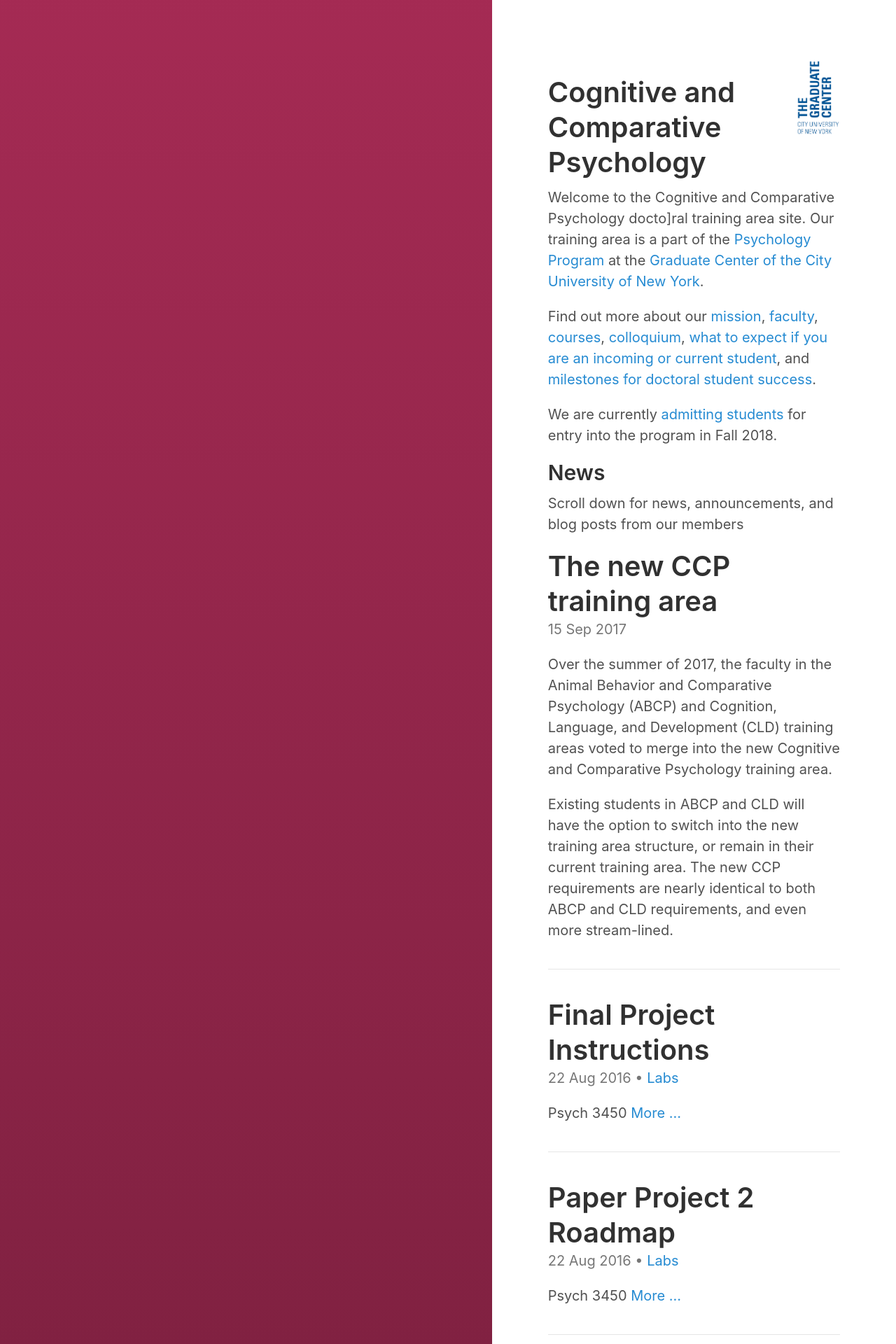
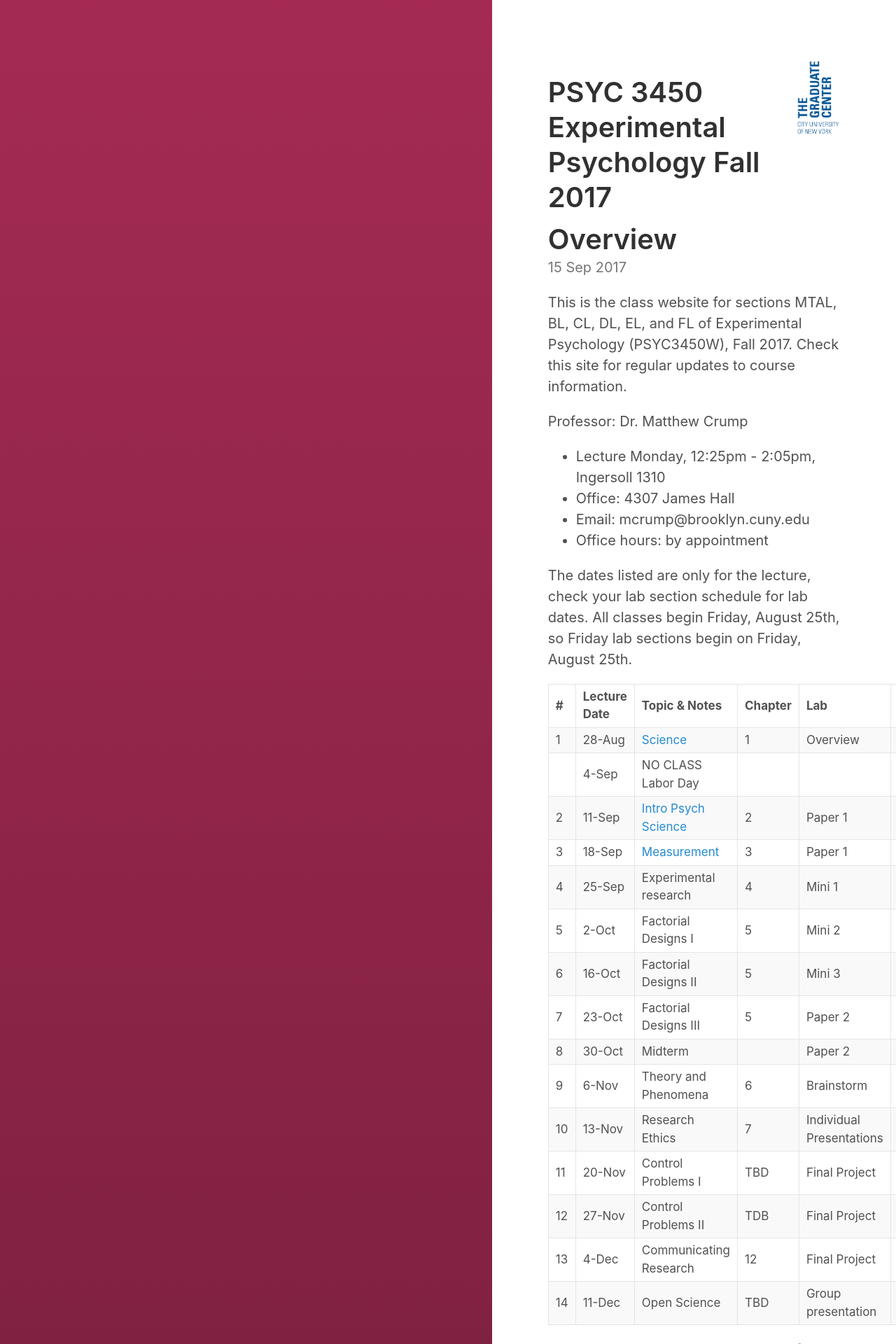
Before and after one commit to enriquepouget/psyc3450, a Jekyll site: the page built from index.html, in a window 1280 px wide. Shown: the top 1920 px of the page at 70% size. Built offline with Jekyll 4.4.1, drawn with Linux system fonts in a browser that asks for light colours; the list of posts is cut into pages by our own code; some of the changed text lies outside the part shown.

Commit message:
add overview

```diff
--- /dev/null
+++ b/_posts/2017-09-15-overview.md
@@ -0,0 +1,38 @@
+---
+layout: post
+title: Overview
+excerpt_separator:  <!--more-->
+---
+
+This is the class website for sections MTAL, BL, CL, DL, EL, and FL of Experimental Psychology (PSYC3450W), Fall 2017. Check this site for regular updates to course information.
+
+Professor: Dr. Matthew Crump
+
+- Lecture Monday, 12:25pm - 2:05pm, Ingersoll 1310
+- Office: 4307 James Hall
+- Email: mcrump@brooklyn.cuny.edu
+- Office hours: by appointment
+
+The dates listed are only for the lecture, check your lab section schedule for lab dates. All classes begin Friday, August 25th, so Friday lab sections begin on Friday, August 25th.
+
+|#|	Lecture Date|	Topic & Notes|	Chapter| Lab| Supplemental |
+|:--|:--|:--|:--|:-- |:--|
+|1|	28-Aug|	[Science](https://github.com/CrumpLab/CrumpLab.github.io/raw/master/courses/experimentalFall2017/LectureNotes/Lecture1.pdf)|	1|Overview|[1](https://login.ez-proxy.brooklyn.cuny.edu/login?url=http://science.sciencemag.org/content/349/6251/aac4716)|
+||4-Sep	|NO CLASS Labor Day	||||
+|2|	11-Sep|	[Intro Psych Science](https://github.com/CrumpLab/CrumpLab.github.io/raw/master/courses/experimentalFall2017/LectureNotes/Lecture2.pdf)|	2|Paper 1|[1](https://login.ez-proxy.brooklyn.cuny.edu/login?url=http://journals.sagepub.com/doi/abs/10.1177/0956797611414726)[2](https://login.ez-proxy.brooklyn.cuny.edu/login?url=http://econtent.hogrefe.com/doi/full/10.1027/1864-9335/a000178)|
+|3|	18-Sep|	[Measurement](https://github.com/CrumpLab/CrumpLab.github.io/raw/master/courses/experimentalFall2017/LectureNotes/Lecture2.pdf)	|3|Paper 1|[1](https://login.ez-proxy.brooklyn.cuny.edu/login?url=http://journals.sagepub.com/doi/abs/10.1177/0956797611414726)|
+|4|	25-Sep|	Experimental research|	4|Mini 1|1,2|
+|5|	2-Oct |	Factorial Designs I|	5|Mini 2||
+|6|16-Oct	|Factorial Designs II|	5|Mini 3||
+|7|23-Oct	|Factorial Designs III|	5|Paper 2||
+|8|30-Oct	|Midterm| |Paper 2||
+|9|6-Nov	|Theory and Phenomena|6|Brainstorm||
+|10|13-Nov	|Research Ethics|7|Individual Presentations||
+|11|20-Nov	|Control Problems I|TBD|Final Project||
+|12|27-Nov	|Control Problems II|TDB|Final Project||
+|13|4-Dec	|Communicating Research|12|Final Project||
+|14|11-Dec	|Open Science| TBD |Group presentation||
+|=====
+{: rules="groups"}
+
+Lecture notes will always be posted after class. If they are available before class, they are subject to change.
--- a/_posts/2017-09-15-post-merger.md
+++ /dev/null
@@ -1,10 +0,0 @@
----
-layout: post
-title: The new CCP training area
-excerpt_separator:  <!--more-->
----
-
-Over the summer of 2017, the faculty in the Animal Behavior and Comparative Psychology (ABCP) and Cognition, Language, and Development (CLD) training areas voted to merge into the new Cognitive and Comparative Psychology training area.
-
-Existing students in ABCP and CLD will have the option to switch into the new training area structure, or remain in their current training area. The new CCP requirements are nearly identical to both ABCP and CLD
-requirements, and even more stream-lined.
--- a/index.html
+++ b/index.html
@@ -5,13 +5,4 @@ title: Home
 
 <img src="/psyc3450/GC_CUNY.png" style="float: right; max-width: 15%;"></img>
 
-<h1>Cognitive and Comparative Psychology</h1>
-
-<p>Welcome to the Cognitive and Comparative Psychology docto]ral training area site. Our training area is a part of the <a href="http://www.gc.cuny.edu/Page-Elements/Academics-Research-Centers-Initiatives/Doctoral-Programs/Psychology">Psychology Program </a> at the <a href="http://www.gc.cuny.edu/home"> Graduate Center of the City University of New York</a>. </p>
-
-<p>Find out more about our <a href="{{ site.baseurl }}/about">mission</a>, <a href="{{ site.baseurl }}/category/People">faculty</a>, <a href="{{ site.baseurl }}/category/ProgramStudy">courses</a>, <a href="{{ site.baseurl }}/category/colloquium">colloquium</a>, <a href="{{ site.baseurl }}/category/Path">what to expect if you are an incoming or current student</a>, and <a href="{{ site.baseurl }}/category/LearningGoals">milestones for doctoral student success</a>. </p>
-
-<p>We are currently <a href="{{ site.baseurl }}/category/Admissions">admitting students</a> for entry into the program in Fall 2018. </p>
-
-<h2> News </h2>
-<p>Scroll down for news, announcements, and blog posts from our members</p>
+<h1>PSYC 3450 Experimental Psychology Fall 2017</h1>
```
